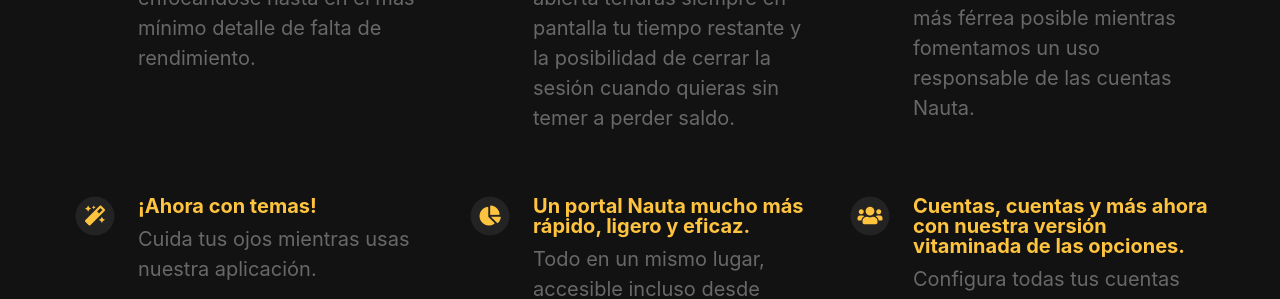
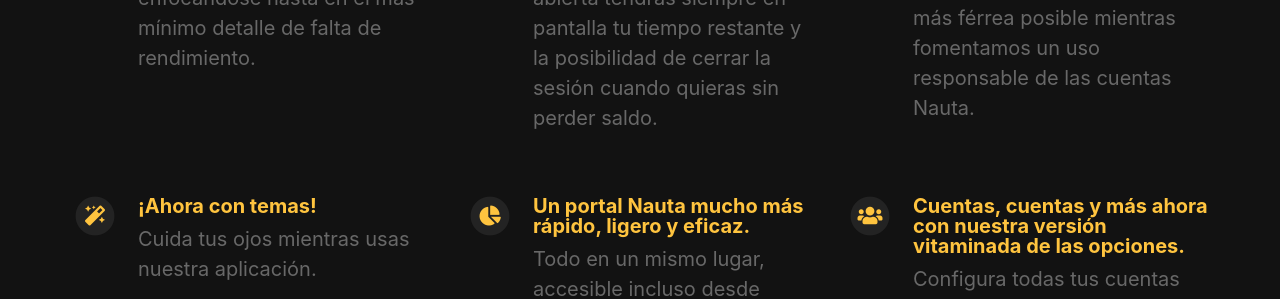
Before and after one commit to micuentanauta/micuentanauta.github.io, a Jekyll site: the page built from index.html, in a window 1280 px wide. Shown: the part 943-1242 px from the top of the page. Built offline with Jekyll 4.4.1, drawn with Linux system fonts in a browser that asks for light colours; nearby versions of some CDN libraries; some of the changed text lies outside the part shown.

Commit message:
Cambios en la descripción de las características

```diff
--- a/_config.yml
+++ b/_config.yml
@@ -46,7 +46,7 @@ features                                  :
     fontawesome_icon_name                 : tachometer-alt
 
   - title                                 : Una idea un tanto novedosa.
-    description                           : Una vez que tengas tu cuenta abierta tendrás siempre en pantalla tu tiempo restante y la posibilidad de cerrar la sesión cuando quieras sin temer a perder saldo.
+    description                           : Una vez que tengas tu cuenta abierta tendrás siempre en pantalla tu tiempo restante y la posibilidad de cerrar la sesión cuando quieras sin perder saldo.
     fontawesome_icon_name                 : hourglass-half
 
   - title                                 : Nuestro equipo lucha por una buena seguridad.
```
